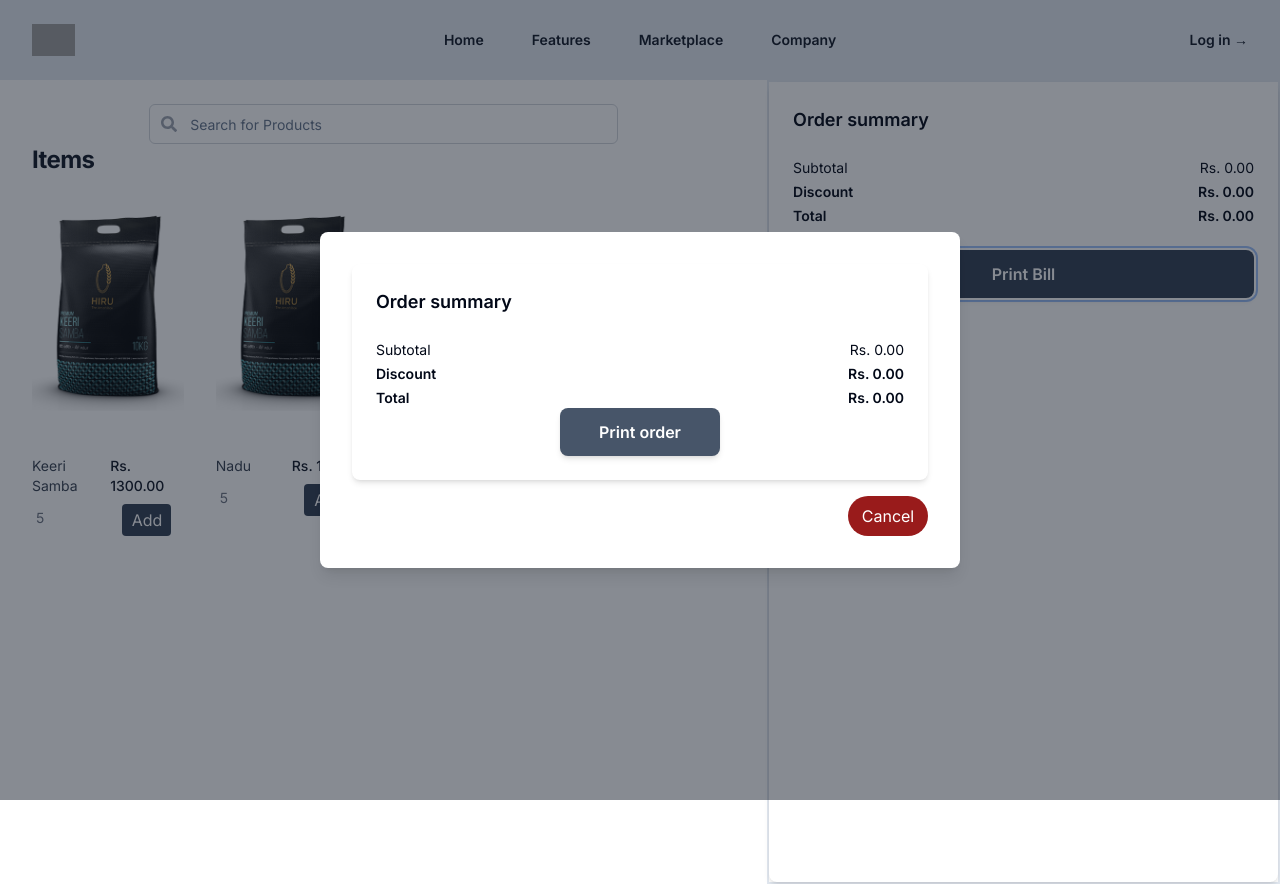
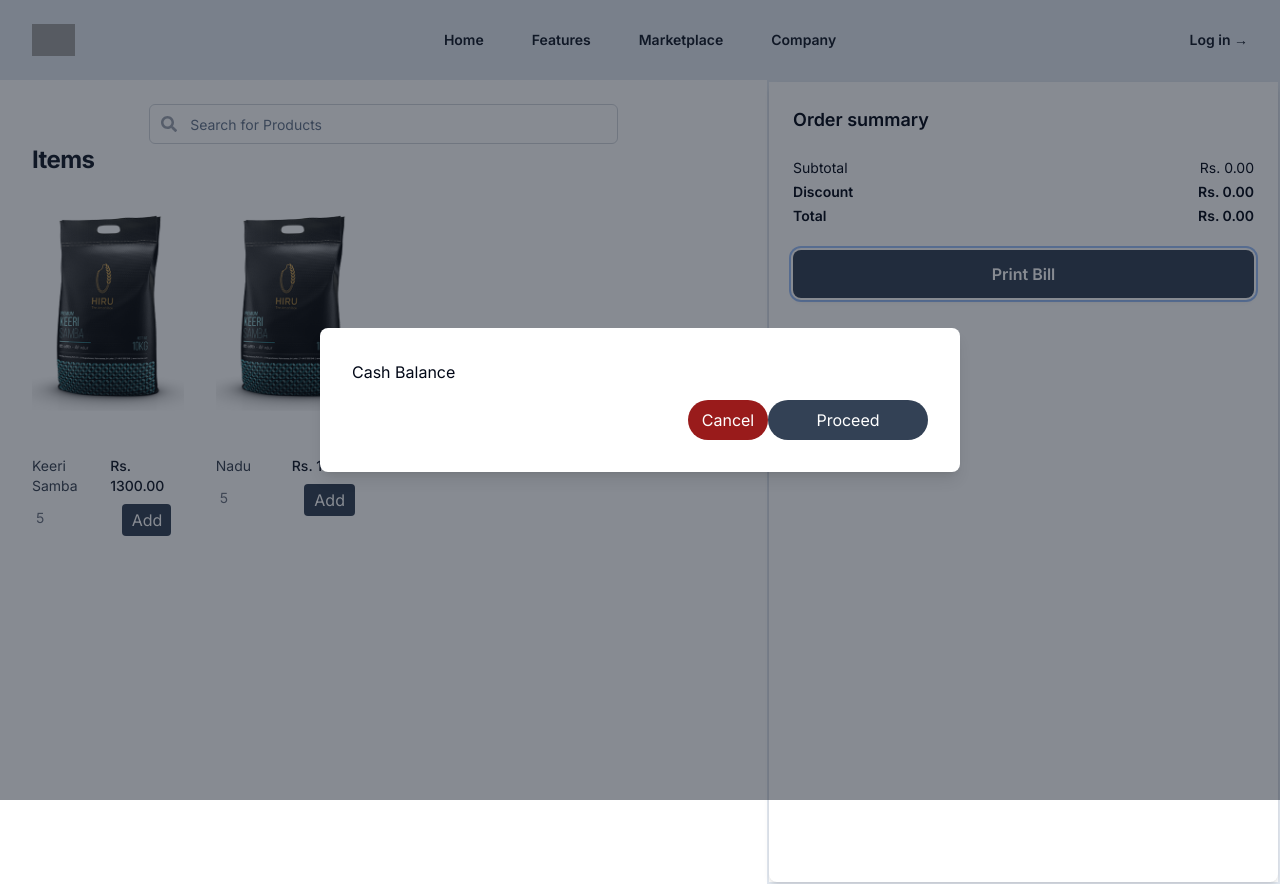
Before and after one commit to dinalUdagedara/Retail-POS, a Next.js app: page / in a window 1280 px wide. Both pictures are taken after a click on the button "Print Bill". Built offline with nearby package versions, Linux system fonts and the light colour scheme; grey boxes are pictures that could not be loaded.

Commit message:
update: Updated Logic for bill printing and cash balance

```diff
--- /dev/null
+++ b/components/invoice-dashboard/balance/cash-balanace.tsx
@@ -0,0 +1,9 @@
+const Cashbalance = () => {
+    return (
+        <>
+        Cash Balance
+        </>
+     );
+}
+
+export default Cashbalance;
--- a/components/invoice-dashboard/bill/bill.tsx
+++ b/components/invoice-dashboard/bill/bill.tsx
@@ -1,8 +1,9 @@
 // components/OrderSummary.tsx
 
-import React from "react";
+import React, { useState } from "react";
 import Image from "next/image";
 import { useStore } from "@/store/state";
+
 
 interface OrderSummaryProps {
   onConfirm: () => void;
@@ -30,6 +31,8 @@ const OrderSummary: React.FC<OrderSummaryProps> = ({ onConfirm }) => {
       window.location.reload(); // This line is to reload the page to its original state after printing
     }
   };
+
+
 
   return (
     <div className="p-6 bg-white rounded-lg shadow-md w-full h-screen">
@@ -112,6 +115,7 @@ const OrderSummary: React.FC<OrderSummaryProps> = ({ onConfirm }) => {
       >
         Print Bill
       </button>
+
     </div>
   );
 };
--- a/components/invoice-dashboard/invoice-page.tsx
+++ b/components/invoice-dashboard/invoice-page.tsx
@@ -5,6 +5,7 @@ import Confirmation from "./confirm-item/confirm-item";
 import { useState } from "react";
 import { useStore } from "@/store/state";
 import PrintBill from "./print-bill/print-bill";
+import Cashbalance from "./balance/cash-balanace";
 
 const items = [
   {
@@ -42,7 +43,7 @@ const InvoicePage = () => {
     // Handle order confirmation logic here
     // setItemSelected("selected");
     setItemSelected(false);
-    setShowPrintBill(true);
+    setShowCashbalance(true);
 
     console.log("Order confirmed!", itemSelected);
   };
@@ -54,6 +55,21 @@ const InvoicePage = () => {
 
   const closePrintBill = () => {
     setShowPrintBill(false);
+  };
+
+  const [showCashbalance, setShowCashbalance] = useState(false);
+
+  const closeCashbalance = () => {
+    setShowCashbalance(false);
+  };
+
+  const displayCashbalance = () => {
+    setShowCashbalance(true);
+  };
+
+  const displayPrintBill = () => {
+    setShowPrintBill(true);
+    setShowCashbalance(false);
   };
 
   return (
@@ -77,12 +93,35 @@ const InvoicePage = () => {
           <div className="absolute inset-0 bg-gray-900 opacity-50"></div>
           <div className="bg-white w-1/2 p-8 rounded-lg shadow-lg z-10 flex flex-col ">
             <PrintBill />
+            <div className="flex justify-end gap-5">
+              <button
+                className="mt-4 p-2 bg-red-800 text-white rounded-3xl w-40"
+                onClick={closePrintBill}
+              >
+                Cancel
+              </button>
+            </div>
+          </div>
+        </div>
+      )}
+
+      {showCashbalance && (
+        <div className="fixed  inset-0 flex items-center justify-center z-50">
+          <div className="absolute inset-0 bg-gray-900 opacity-50"></div>
+          <div className="bg-white w-1/2 p-8 rounded-lg shadow-lg z-10 flex flex-col ">
+            <Cashbalance />
             <div className="flex justify-end">
               <button
                 className="mt-4 p-2 bg-red-800 text-white rounded-3xl w-20"
-                onClick={closePrintBill}
+                onClick={closeCashbalance}
               >
                 Cancel
+              </button>
+              <button
+                className="mt-4 p-2 bg-slate-700 text-white rounded-3xl w-40"
+                onClick={displayPrintBill}
+              >
+                Proceed
               </button>
             </div>
           </div>
```
